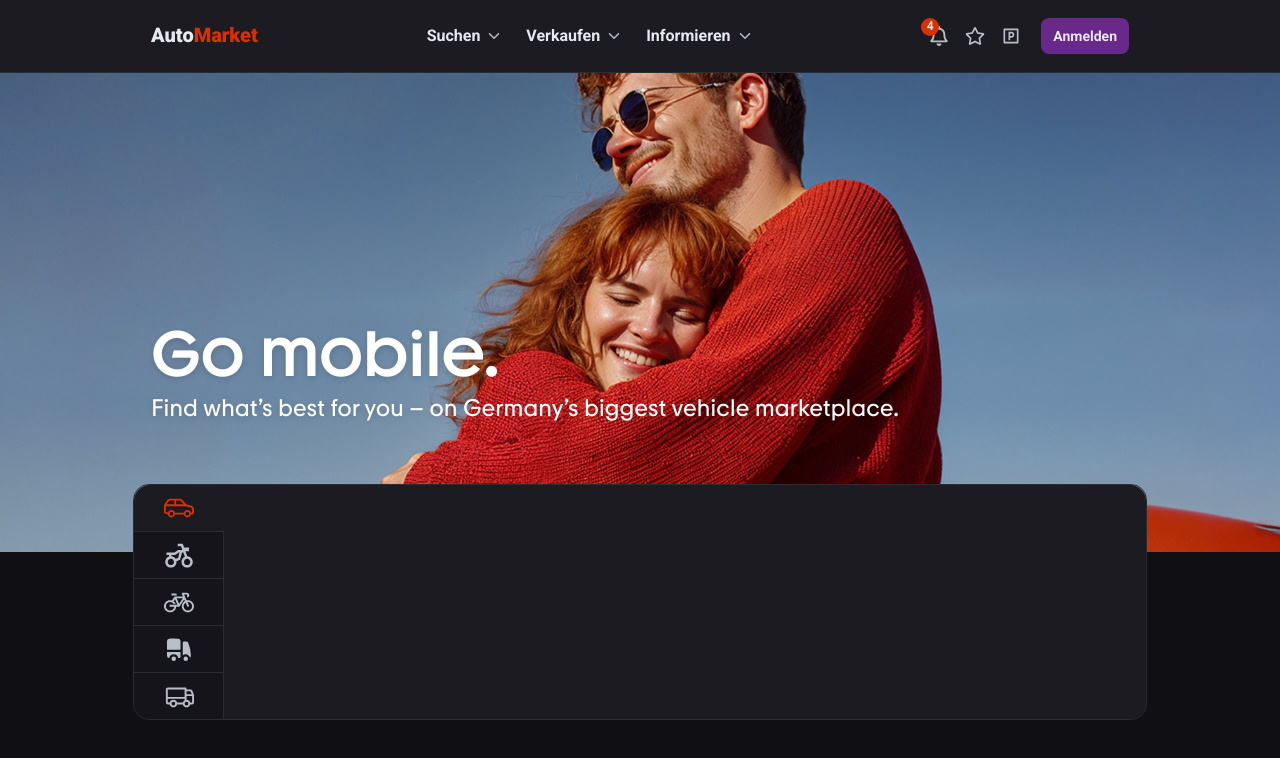
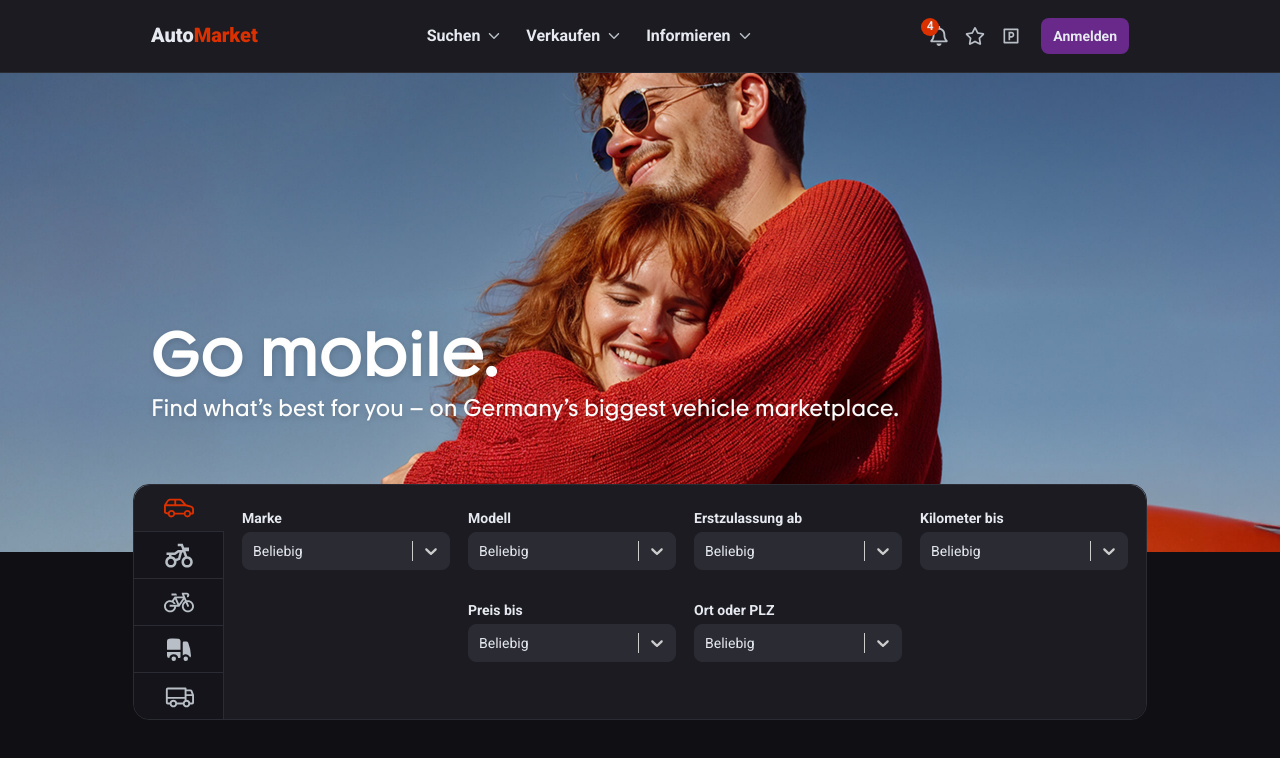
Before and after one commit to sh1xzyy/auto-market-frontend-v2, a Next.js app: page / in a window 1280 px wide. Shown: the top 758 px of the page. Built offline with nearby package versions, Linux system fonts and the light colour scheme.

Commit message:
feat: add common selector component

```diff
--- a/src/modules/FiltersForm/FiltersForm.jsx
+++ b/src/modules/FiltersForm/FiltersForm.jsx
@@ -1,6 +1,7 @@
 import { Form, Formik } from 'formik'
 import clsx from 'clsx'
 import { classByType } from './data/classByType'
+import Selector from '@/ui/Selector/Selector'
 
 const initialValues = {
 	brand: '',
@@ -24,7 +25,11 @@ const FiltersForm = ({ openIndex, vehiclesFields }) => {
 					<div
 						className={clsx(classByType[item?.type] || classByType[item?.id])}
 						key={item?.id}
-					></div>
+					>
+						{item?.type === 'selector' && (
+							<Selector item={item} placeholder='Beliebig' name={item?.name} />
+						)}
+					</div>
 				))}
 			</Form>
 		</Formik>
--- /dev/null
+++ b/src/ui/Selector/Selector.jsx
@@ -0,0 +1,43 @@
+'use client'
+
+import IconButton from '../IconButton/IconButton'
+import Select from 'react-select'
+import { selectorStyles } from './styles'
+
+const temporaryData = [
+	{ value: 'bmw', label: 'Bmw' },
+	{ value: 'audi', label: 'Audi' },
+	{ value: 'mercedes', label: 'Mercedes' },
+]
+
+const Selector = ({ item, wrapperClassName, placeholder, name, settings }) => {
+	return (
+		<div className={wrapperClassName}>
+			<label
+				className='flex items-center gap-sm-plus font-bold text-md mb-sm'
+				htmlFor={item?.id}
+			>
+				{item?.label}
+				{item?.labelIcon && (
+					<IconButton
+						icon={item?.labelIcon}
+						size={16}
+						onClick={() => console.log('some drop down menu')}
+						ariaLabel={item?.ariaLabel}
+					/>
+				)}
+			</label>
+			<Select
+				options={temporaryData}
+				styles={selectorStyles}
+				name={name}
+				id={name}
+				instanceId={name}
+				placeholder={placeholder}
+				{...settings}
+			/>
+		</div>
+	)
+}
+
+export default Selector
--- /dev/null
+++ b/src/ui/Selector/styles.js
@@ -0,0 +1,33 @@
+export const selectorStyles = {
+	control: base => ({
+		...base,
+		borderRadius: 'var(--rounded-md)',
+		borderColor: 'var(--color-grey-deep)',
+		borderRadius: 'var(--radius-md)',
+		fontSize: 'var(--text-md)',
+		cursor: 'pointer',
+		minHeight: '36px',
+		minWidth: '100%',
+		backgroundColor: 'var(--color-grey-deep)',
+	}),
+	option: base => ({
+		...base,
+		backgroundColor: 'var(--color-grey-deep)',
+		color: 'var(--color-white-deep)',
+		cursor: 'pointer',
+		transition: 'backgroundColor linear 300ms',
+		'&:hover': {
+			backgroundColor: 'var(--color-black-soft-bg)',
+		},
+	}),
+	singleValue: base => ({
+		...base,
+		color: 'var(--color-white-muted)',
+		fontWeight: 'normal',
+	}),
+	placeholder: base => ({
+		...base,
+		color: 'var(--color-white-muted)',
+		fontWeight: 'normal',
+	}),
+}
```
